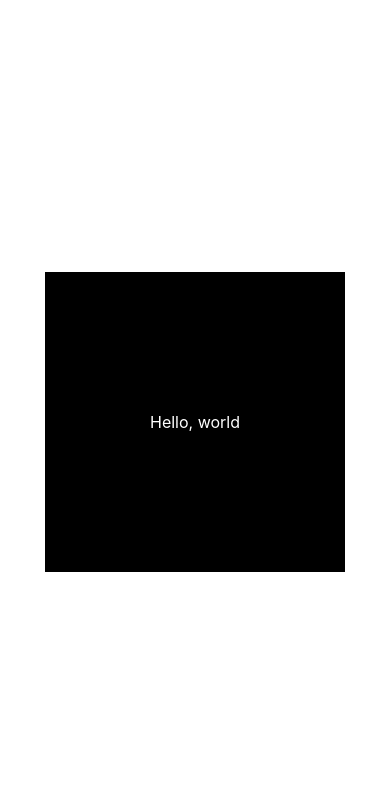
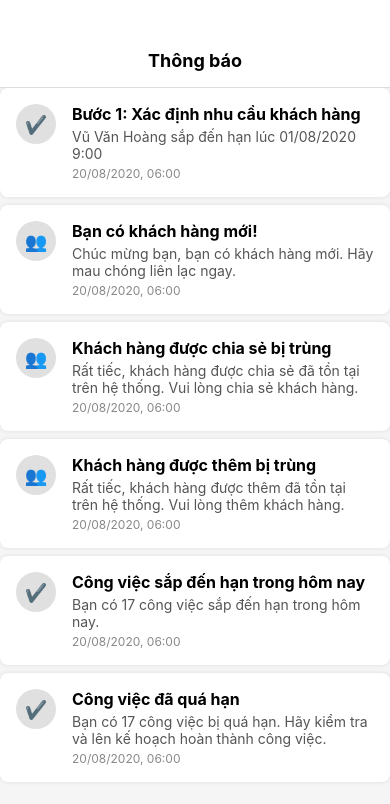
Before and after one commit to ducthang2901/thang22810310404, a React Native app: screen / in a window 390 px wide. Shown: the top 804 px of the page. Built offline with nearby package versions, Linux system fonts and the light colour scheme.

Commit message:
Add files via upload

```diff
--- /dev/null
+++ b/baitap2.js
@@ -0,0 +1,135 @@
+import React from "react";
+import { View, Text, StyleSheet, FlatList, Image } from "react-native";
+
+const notifications = [
+  {
+    id: "1",
+    icon: "✔️",
+    title: "Bước 1: Xác định nhu cầu khách hàng",
+    content: "Vũ Văn Hoàng sắp đến hạn lúc 01/08/2020 9:00",
+    time: "20/08/2020, 06:00",
+  },
+  {
+    id: "2",
+    icon: "👥",
+    title: "Bạn có khách hàng mới!",
+    content: "Chúc mừng bạn, bạn có khách hàng mới. Hãy mau chóng liên lạc ngay.",
+    time: "20/08/2020, 06:00",
+  },
+  {
+    id: "3",
+    icon: "👥",
+    title: "Khách hàng được chia sẻ bị trùng",
+    content:
+      "Rất tiếc, khách hàng được chia sẻ đã tồn tại trên hệ thống. Vui lòng chia sẻ khách hàng.",
+    time: "20/08/2020, 06:00",
+  },
+  {
+    id: "4",
+    icon: "👥",
+    title: "Khách hàng được thêm bị trùng",
+    content:
+      "Rất tiếc, khách hàng được thêm đã tồn tại trên hệ thống. Vui lòng thêm khách hàng.",
+    time: "20/08/2020, 06:00",
+  },
+  {
+    id: "5",
+    icon: "✔️",
+    title: "Công việc sắp đến hạn trong hôm nay",
+    content: "Bạn có 17 công việc sắp đến hạn trong hôm nay.",
+    time: "20/08/2020, 06:00",
+  },
+  {
+    id: "6",
+    icon: "✔️",
+    title: "Công việc đã quá hạn",
+    content:
+      "Bạn có 17 công việc bị quá hạn. Hãy kiểm tra và lên kế hoạch hoàn thành công việc.",
+    time: "20/08/2020, 06:00",
+  },
+];
+
+const NotificationScreen = () => {
+  const renderItem = ({ item }) => (
+    <View style={styles.item}>
+      <View style={styles.iconContainer}>
+        <Text style={styles.icon}>{item.icon}</Text>
+      </View>
+      <View style={styles.content}>
+        <Text style={styles.title}>{item.title}</Text>
+        <Text style={styles.details}>{item.content}</Text>
+        <Text style={styles.time}>{item.time}</Text>
+      </View>
+    </View>
+  );
+
+  return (
+    <View style={styles.container}>
+      <Text style={styles.header}>Thông báo</Text>
+      <FlatList
+        data={notifications}
+        keyExtractor={(item) => item.id}
+        renderItem={renderItem}
+      />
+    </View>
+  );
+};
+
+const styles = StyleSheet.create({
+  container: {
+    flex: 1,
+    backgroundColor: "#f5f5f5",
+  },
+  header: {
+    paddingTop: 50,
+    fontSize: 18,
+    fontWeight: "bold",
+    textAlign: "center",
+    padding: 16,
+    backgroundColor: "#ffffff",
+    borderBottomWidth: 1,
+    borderBottomColor: "#ddd",
+  },
+  item: {
+    flexDirection: "row",
+    padding: 16,
+    backgroundColor: "#ffffff",
+    marginBottom: 8,
+    borderRadius: 8,
+    shadowColor: "#000",
+    shadowOpacity: 0.1,
+    shadowRadius: 4,
+    elevation: 2,
+  },
+  iconContainer: {
+    justifyContent: "center",
+    alignItems: "center",
+    width: 40,
+    height: 40,
+    backgroundColor: "#e0e0e0",
+    borderRadius: 20,
+    marginRight: 16,
+  },
+  icon: {
+    fontSize: 18,
+  },
+  content: {
+    flex: 1,
+  },
+  title: {
+    fontSize: 16,
+    fontWeight: "bold",
+    marginBottom: 4,
+  },
+  details: {
+    fontSize: 14,
+    color: "#555",
+    marginBottom: 4,
+  },
+  time: {
+    fontSize: 12,
+    color: "#888",
+  },
+});
+
+export default NotificationScreen;
--- a/index.js
+++ b/index.js
@@ -1,8 +1,8 @@
 import { registerRootComponent } from 'expo';
 
-import App from './App';
+import baitap2 from './baitap2';
 
 // registerRootComponent calls AppRegistry.registerComponent('main', () => App);
 // It also ensures that whether you load the app in Expo Go or in a native build,
 // the environment is set up appropriately
-registerRootComponent(App);
+registerRootComponent(baitap2);
```
